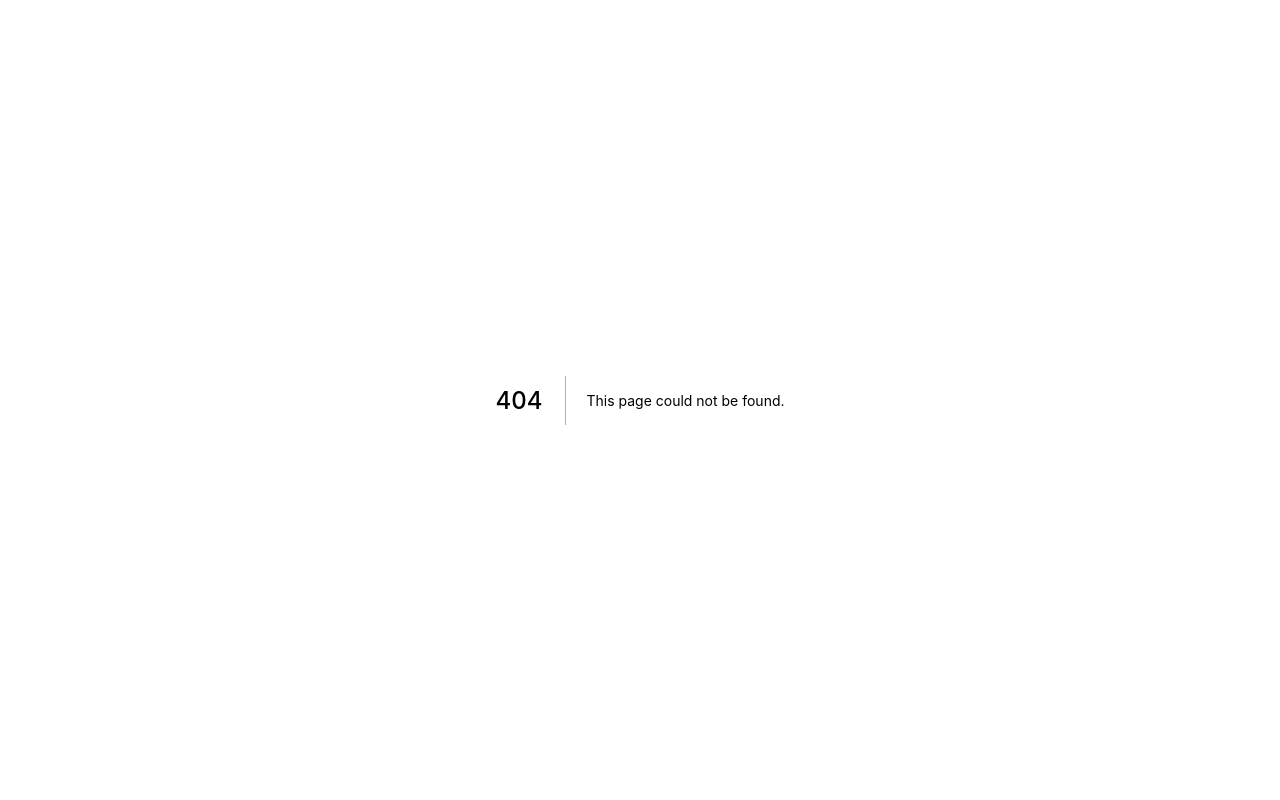
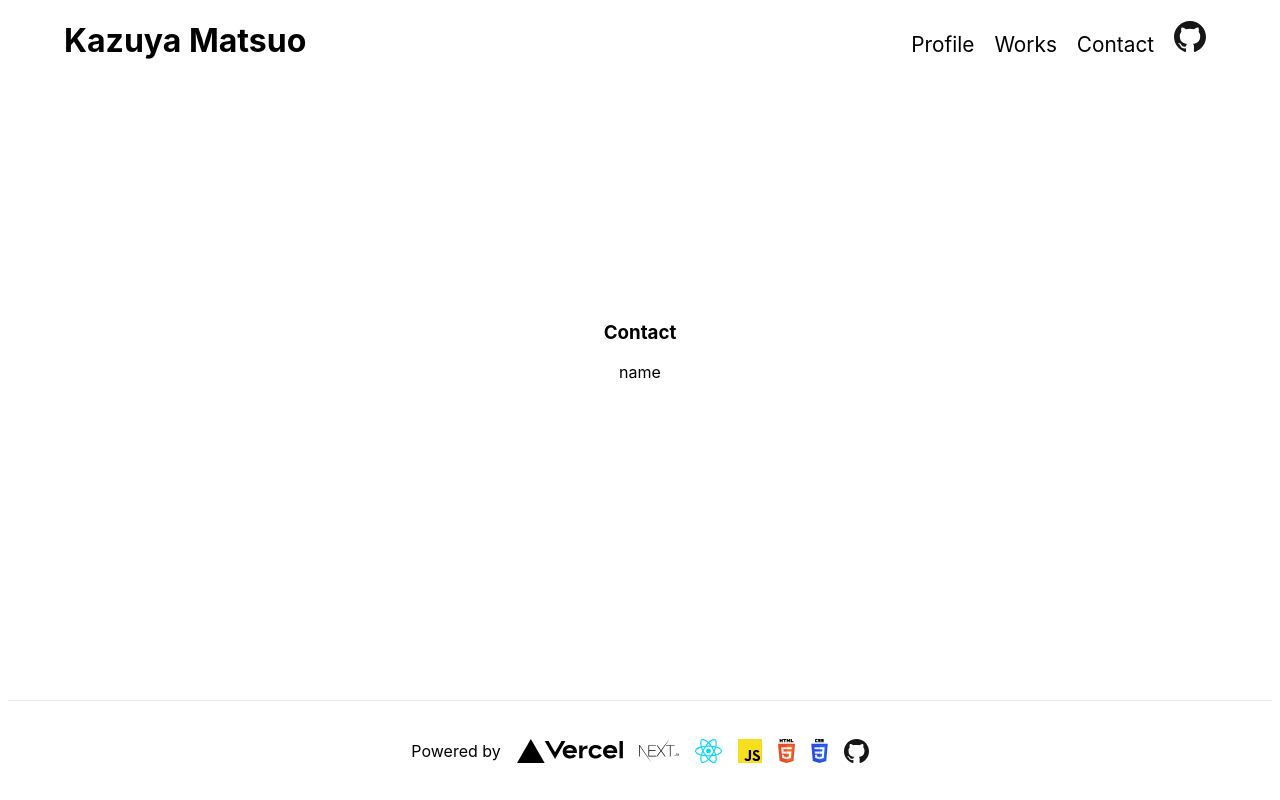
Before and after one commit to kazuya-m/my-pf, a Next.js app: page /contact in a window 1280 px wide. Before the commit this address had no page. Built offline with nearby package versions, Linux system fonts and the light colour scheme.

Commit message:
modified contact component and added contact page

```diff
--- a/components/contact/index.jsx
+++ b/components/contactForm/index.jsx
@@ -1,6 +1,6 @@
 import styles from './index.module.css'
 
-export function Contact() {
+export function ContactForm() {
   return (
     <div className={`main__wrapper ${styles.wrapper}`}>
       <h3>Contact</h3>
--- /dev/null
+++ b/pages/contact.jsx
@@ -0,0 +1,15 @@
+import Head from 'next/head'
+import { Layout } from '../layouts'
+import { ContactForm } from '../components/contactForm'
+
+export default function Contact() {
+  return (
+    <Layout>
+      <Head>
+        <title>KM - Contact</title>
+        <link rel="icon" href="/favicon.ico" />
+      </Head>
+      <ContactForm />
+    </Layout>
+    )
+}
```
Also changed, not shown: components/contactForm/index.module.css (added).
